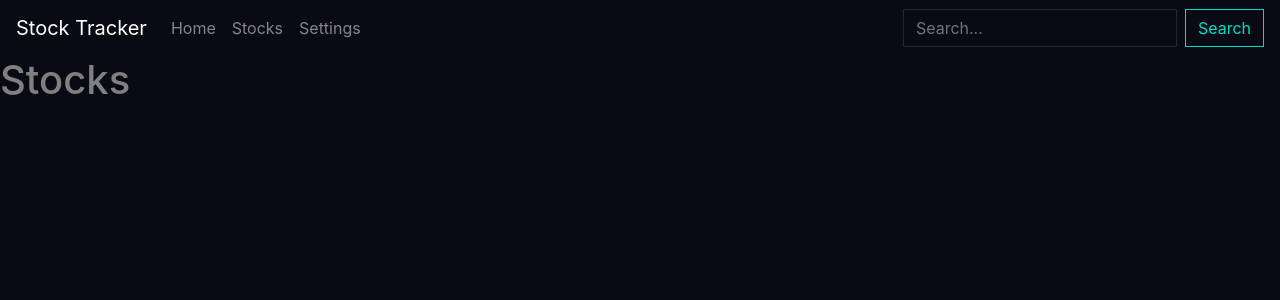
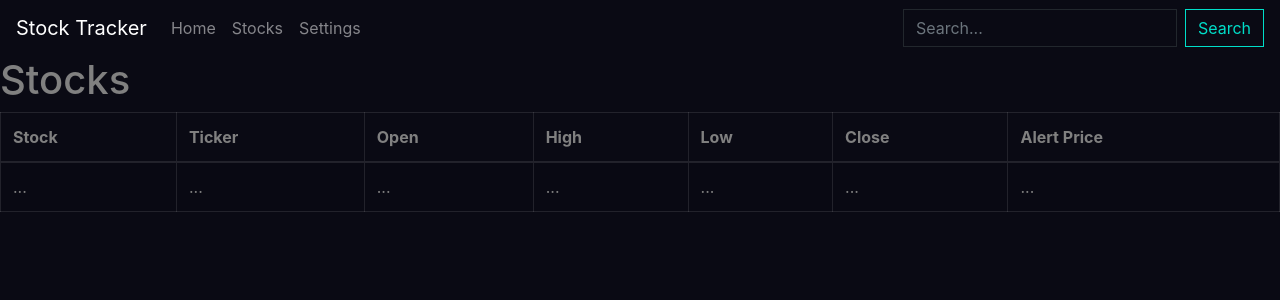
Before and after one commit to rahat/StockTracker, a React (Create React App) app in the folder client/: page /stocks in a window 1280 px wide. Shown: the top 300 px of the page. Built offline with nearby package versions, Linux system fonts and the light colour scheme.

Commit message:
Adding table for stocks

```diff
--- a/client/src/components/Stocks.js
+++ b/client/src/components/Stocks.js
@@ -1,9 +1,26 @@
 import React from 'react';
+import Table from 'react-bootstrap/Table'
 
 function Stocks() {
     return (
         <div>
-            <h1>Stocks</h1>
+            <h1 className="align-items-center">Stocks</h1>
+            <Table striped bordered hover>
+                <thead>
+                    <tr>
+                        <th>Stock</th>
+                        <th>Ticker</th>
+                        <th>Open</th>
+                        <th>High</th>
+                        <th>Low</th>
+                        <th>Close</th>
+                        <th>Alert Price</th>
+                    </tr>
+                </thead>
+                <tbody>
+                    <tr><td>...</td><td>...</td><td>...</td><td>...</td><td>...</td><td>...</td><td>...</td></tr>
+                </tbody>
+            </Table>
         </div>
     )
 }
```
